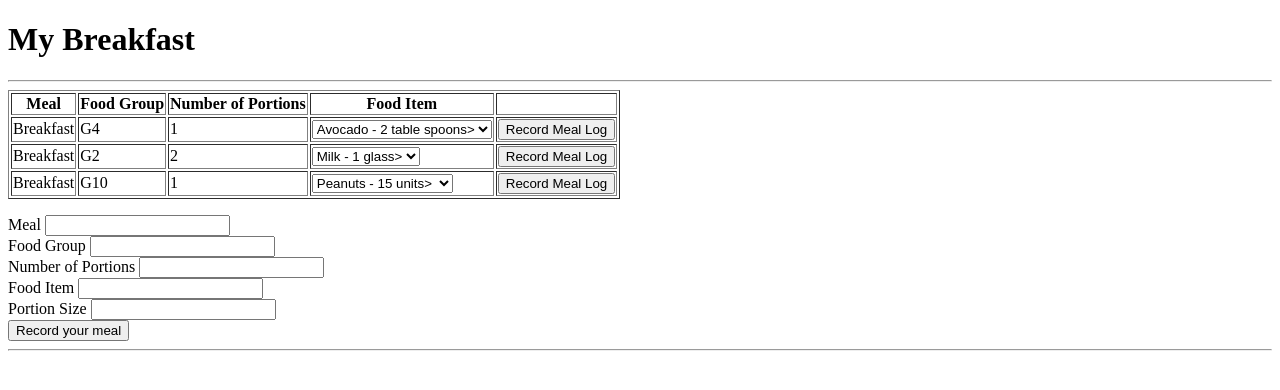
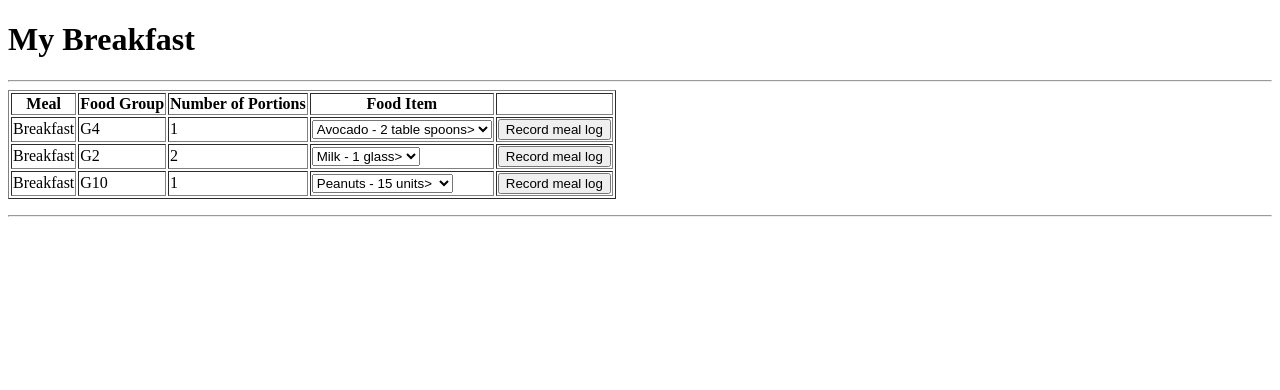
Before and after one commit to ricardoeavd/final_projet_base, a Rails app: page /breakfast in a window 1280 px wide. Shown: the part 106-496 px from the top of the page. Run offline with Rails 7, Linux system fonts and the light colour scheme; a user stored in the database is signed in; data comes from the database, SQL or seed files in the repository; both versions use the stored data as it was after the commit.

Commit message:
Trial 3.3

```diff
--- a/app/views/diets/breakfast.html.erb
+++ b/app/views/diets/breakfast.html.erb
@@ -62,7 +62,7 @@
 
         <td>
           <button>
-            Record Meal Log
+            Record meal log
           </button>
         </td>
        </form>
@@ -74,56 +74,4 @@
 
 <p></p>
 
-<div>
-  <div>
-    <form action="/insert_meal" method="post">
-
-      <div>
-        <label for="meal_name_box">
-          Meal
-        </label>
-
-        <input type="text" id="meal_name_box" name="query_meal_name">
-      </div>
-
-      <div>
-        <label for="food_group_name_box">
-          Food Group
-        </label>
-
-        <input type="text" id="food_group_name_box" name="query_food_group_name">
-      </div>
-
-      <div>
-        <label for="portions_box">
-          Number of Portions
-        </label>
-
-        <input type="text" id="portions_box" name="query_portions">
-      </div>
-
-      <div>
-        <label for="food_item_name_box">
-          Food Item
-        </label>
-
-        <input type="text" id="food_item_name_box" name="query_food_item_name">
-      </div>
-
-      <div>
-        <label for="portion_size_box">
-          Portion Size
-        </label>
-
-        <input type="text" id="portion_size_box" name="query_portion_size">
-      </div>
-
-
-       <button>
-        Record your meal
-      </button>
-    </form>
-  </div>
-</div>
-
 <hr>
--- a/app/views/diets/index.html.erb
+++ b/app/views/diets/index.html.erb
@@ -116,7 +116,7 @@
 
         <td>
           <a href="/delete_diet/<%= a_diet.id %>">
-            Delete
+            Delete diet item
           </a>
         </td>
       </tr>
--- a/app/views/fooditems/index.html.erb
+++ b/app/views/fooditems/index.html.erb
@@ -85,7 +85,7 @@
 
         <td>
           <a href="/delete_fooditem/<%= a_fooditem.id %>">
-            Delete
+            Delete food item
           </a>
         </td>
 
--- a/app/views/meals/index.html.erb
+++ b/app/views/meals/index.html.erb
@@ -71,9 +71,9 @@
         </td>
 
         <td>
-          <a href="/meals/<%= a_meal.id %>">
-            Show details
-          </a>
+          <a href="/delete_meal/<%= a_meal.id %>">
+          Delete meal
+          <a>
         </td>
       </tr>
       <% end %>
```
Also changed, not shown: db/development.sqlite3.
